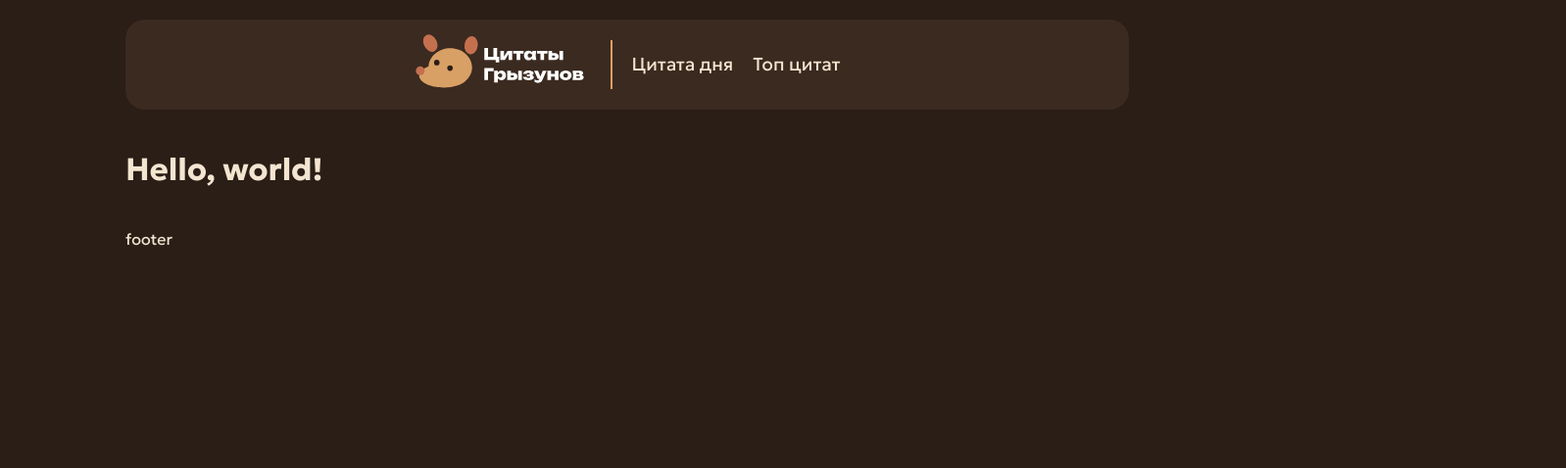
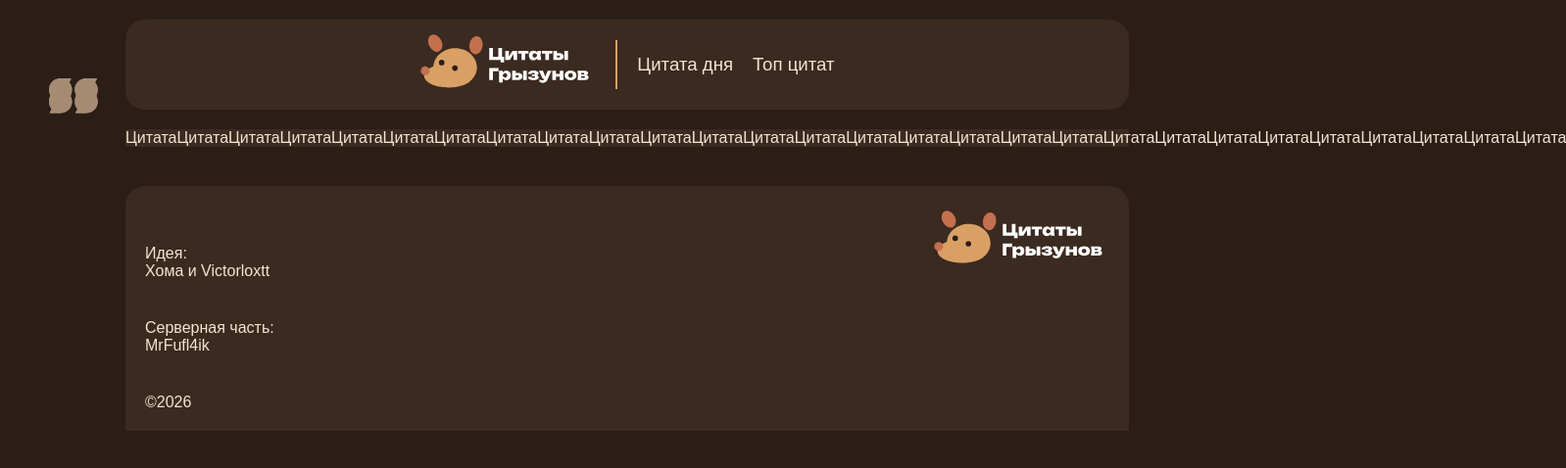
Before and after one commit to sasha15937/rodentia-quotes, a website: page static/index.html in a window 1280 px wide. Shown: the whole page at 98% size, 1598 px wide, since content can reach past the window. Drawn offline with Linux system fonts and the light colour scheme; a web font is replaced by a local one.

Commit message:
header and footer ready. qoute exemple start

```diff
--- a/static/footer.html
+++ b/static/footer.html
@@ -1,5 +1,21 @@
 <head>
-    <link rel="stylesheet" href="styles/styles.css">
+    <link rel="stylesheet" href="styles/foot.css">
 </head>
 
-footer
+<div class="left-foot">
+    <div class="foot-text">
+        <p>Идея:</p>
+        <p>Хома и Victorloxtt</p>
+    </div>
+    <div class="foot-text">
+        <p>Серверная часть:</p>
+        <p>MrFufl4ik</p>
+    </div>
+    <div class="foot-text">
+        <p>&#169;2026</p>
+    </div>
+</div>
+
+<div class="right-foot">
+    <img src="styles/image/лого.svg" class="logo">
+</div>
--- a/static/header.html
+++ b/static/header.html
@@ -1,8 +1,8 @@
 <head>
-    <link rel="stylesheet" href="styles/styles.css">
+    <link rel="stylesheet" href="styles/head.css">
 </head>
 
-<a href="index.html" class="toMain"><img src="styles/лого.svg" class="logo"></a>
+<a href="index.html" class="toMain"><img src="styles/image/лого.svg" class="logo"></a>
 
 <div class="div-line"> </div>
 
--- a/static/index.html
+++ b/static/index.html
@@ -6,17 +6,28 @@
     <meta name="viewport" content="width=device-width, initial-scale=1.0">
     <title>Цитаты</title>
     <link rel="stylesheet" href="styles/styles.css">
-    <link rel="icon" type="image/x-icon" href="/styles/favicon.ico">
+    <link rel="icon" type="image/x-icon" href="/styles/image/favicon.ico">
     <link rel="preconnect" href="https://fonts.googleapis.com">
     <link rel="preconnect" href="https://fonts.gstatic.com" crossorigin>
-    <link href="https://fonts.googleapis.com/css2?family=Geologica:wght,CRSV@100..900,0&display=swap" rel="stylesheet">
-    <script src="script.js" defer></script>
+    <link href="https://fonts.googleapis.com/css2?family=Unbounded:wght@200..900&display=swap" rel="stylesheet">    <script src="script.js" defer></script>
 </head>
 
 <body>
     <header id="header-part"></header>
 
-    <h1>Hello, world!</h1>
+    <div class="quote single">
+        <img src="styles/image/que-br.svg" class="qutotebr ">
+        <img src="styles/image/que-br-bk.svg" class="qutotebr bk">
+
+        <div class="text-quote">
+            ЦитатаЦитатаЦитатаЦитатаЦитатаЦитатаЦитатаЦитатаЦитатаЦитатаЦитатаЦитатаЦитатаЦитатаЦитатаЦитатаЦитатаЦитатаЦитатаЦитатаЦитатаЦитатаЦитатаЦитатаЦитатаЦитатаЦитатаЦитата
+        </div>
+    </div>
+
+    <div class="quote single">
+        <img src="styles/image/que-br.svg" class="qutotebr">
+        <img src="styles/image/que-br-bk.svg" class="qutotebr bk">
+    </div>
 
     <footer id="footer-part"></footer>
 
--- /dev/null
+++ b/static/styles/foot.css
@@ -0,0 +1,18 @@
+footer {
+    display: flex;
+    flex-grow: 2;
+    background-color: var(--bgc-card);
+    border-top-left-radius: 20px;
+    border-top-right-radius: 20px;
+    justify-content: space-between;
+    padding: 2rem;
+}
+
+.foot-text {
+    display: flex;
+    flex-direction: column;
+    margin-top: 4rem;
+
+    /* gap: 1rem; */
+    p {margin: 0;}
+}
--- /dev/null
+++ b/static/styles/head.css
@@ -0,0 +1,23 @@
+header {
+    background-color: var(--bgc-card);
+    border-radius: 20px;
+    padding: 1rem 2rem;
+    flex-grow: 2;
+    align-items: center;
+    text-align: center;
+    justify-content: center;
+    gap: 2rem;
+    display: flex;
+
+}
+
+.nav-btn {
+    color: var(--text);
+    text-decoration: none;
+    font-size: 14pt;
+}
+.div-line {
+    background: var(--akc-1);
+    height: 5rem;
+    width: 2px;
+}
--- a/static/styles/styles.css
+++ b/static/styles/styles.css
@@ -1,5 +1,5 @@
 :root {
-    --font: "Geologica", sans-serif;
+    --font: "Unbounded", sans-serif;
     --bgc: #2A1E17;
     --bgc-card: #3B2A20;
     --text: #F3E5D0;
@@ -27,31 +27,21 @@ body {
     gap: 20px;
 }
 
-header {
-    background-color: var(--bgc-card);
-    border-radius: 20px;
-    padding: 1rem 2rem;
-    flex-grow: 2;
-    align-items: center;
-    text-align: center;
-    justify-content: center;
-    gap: 2rem;
-    display: flex;
-
-}
-
-.nav-btn {
-    color: var(--text);
-    text-decoration: none;
-    font-size: 14pt;
-}
-
 .logo {
     max-width: 180px;
 }
 
-.div-line {
-    background: var(--akc-1);
-    height: 5rem;
-    width: 2px;
+.quote {
+    background-color: var(--bgc-card);
 }
+
+.qutotebr {
+    width: 50px;
+    position: absolute;
+    top: 80px;
+    left: 50px;
+}
+.bk {
+    bottom: 80px;
+    right: 50px;
+}
```
Also changed, not shown: static/script.js (+3 -4 lines), static/styles/image/favicon.ico (renamed from static/styles/favicon.ico), static/styles/image/que-br-bk.svg (added), static/styles/image/que-br.svg (added), static/styles/image/лого.svg (renamed from static/styles/лого.svg).
